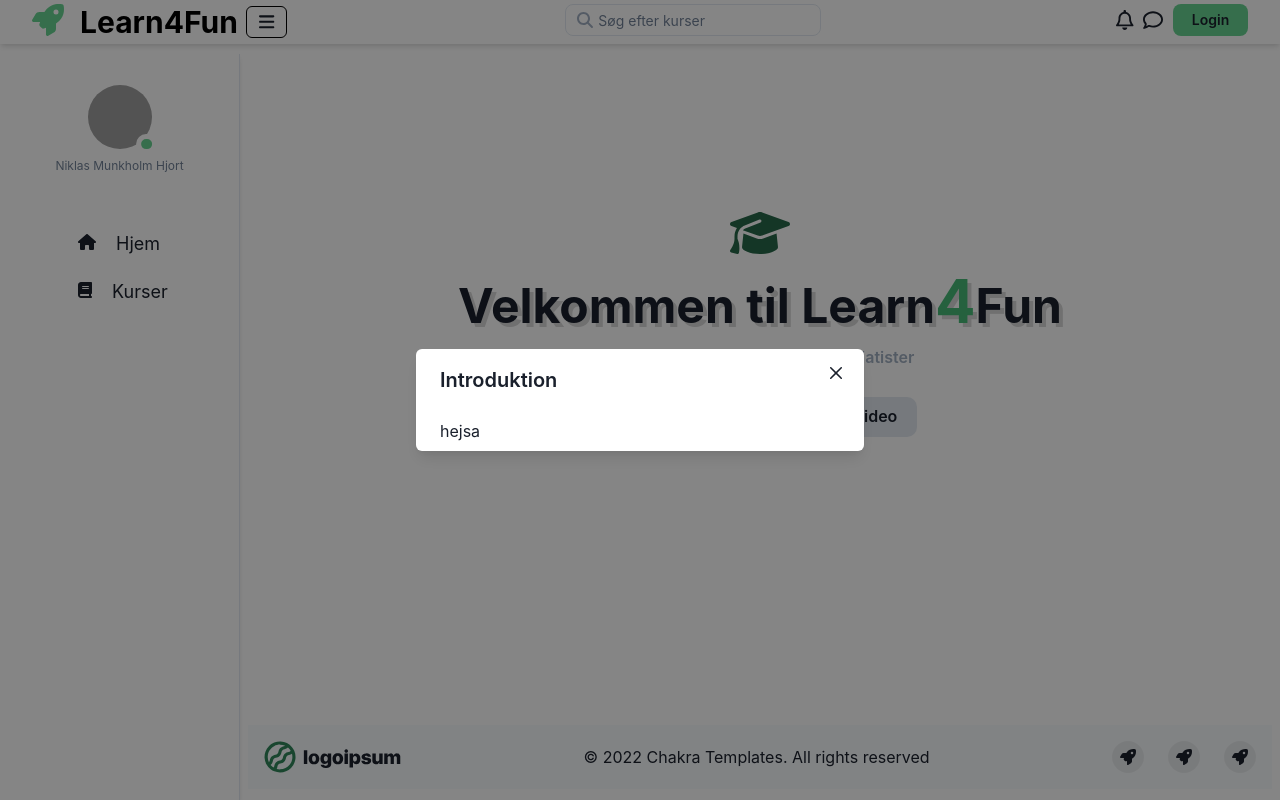
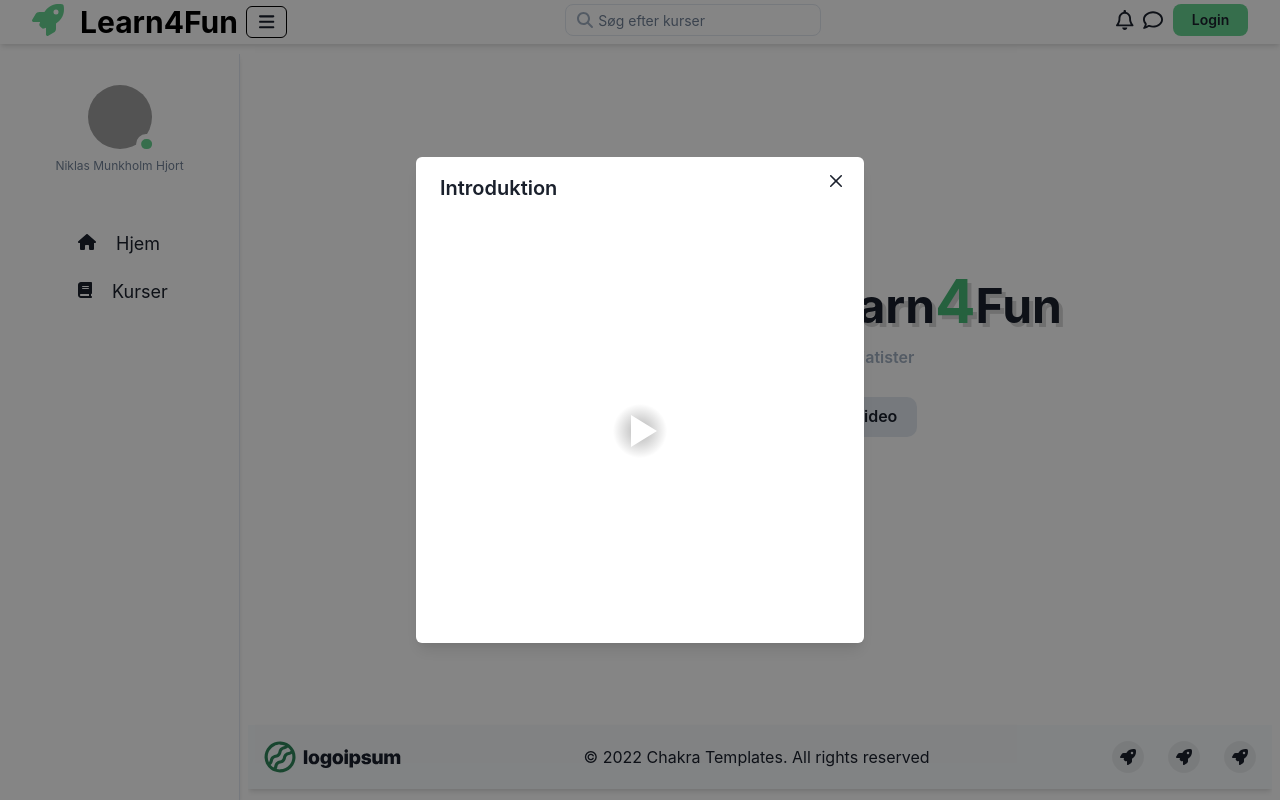
Before and after one commit to nikl1425/NextTsL4F, a Next.js app: page / in a window 1280 px wide. Both pictures are taken after a click on the button "Intro Video". Built offline with nearby package versions, Linux system fonts and the light colour scheme; no server answers; grey boxes are pictures that could not be loaded.

Commit message:
video work needed

```diff
--- a/package.json
+++ b/package.json
@@ -28,6 +28,7 @@
     "next": "13.0.6",
     "react": "18.2.0",
     "react-dom": "18.2.0",
+    "react-player": "^2.11.0",
     "react-redux": "^8.0.5",
     "typescript": "4.9.4"
   },
--- a/pages/index.tsx
+++ b/pages/index.tsx
@@ -1,7 +1,8 @@
-import { Container, Stack, Heading, Text, Center, Wrap, Button, useDisclosure, ModalHeader, Modal, ModalContent, ModalBody, ModalOverlay, ModalCloseButton } from "@chakra-ui/react"
+import { Container, Stack, Heading, Text, Center, Wrap, Button, useDisclosure, ModalHeader, Modal, ModalContent, ModalBody, ModalOverlay, ModalCloseButton, Box } from "@chakra-ui/react"
 import { FontAwesomeIcon } from "@fortawesome/react-fontawesome";
 import { faGraduationCap } from "@fortawesome/free-solid-svg-icons";
 import { faPlayCircle } from "@fortawesome/free-regular-svg-icons";
+import VideoPlayer from "../src/components/Video/ReactPlayer";
 import FontAwesomeWrap from "../src/components/Icons/FontAwesomeWrap";
 
 export default function Home() {
@@ -50,7 +51,15 @@
           <ModalHeader>Introduktion</ModalHeader>
           <ModalCloseButton />
           <ModalBody>
-            hejsa
+            <Center>
+              <Container borderRadius={'25px'} p={4}>
+                <VideoPlayer
+                link="https://www.youtube.com/watch?v=ysz5S6PUM-U"
+                lightMode={true} />
+              </Container>
+            </Center>
+
+
           </ModalBody>
         </ModalContent>
       </Modal>
--- a/pages/layout.tsx
+++ b/pages/layout.tsx
@@ -35,7 +35,7 @@
                                     {children}
                                 </Box>
 
-                                <Box boxShadow={'md'} h={'10%'}>
+                                <Box boxShadow={'md'}>
                                     <Footer/>
                                 </Box>
 
--- /dev/null
+++ b/src/components/Video/ReactPlayer.tsx
@@ -0,0 +1,19 @@
+import ReactPlayer from "react-player";
+import React, { FC } from 'react';
+import { Box } from '@chakra-ui/react';
+
+type VideoPlayerStyle = {
+    color?: string,
+    borderRadius?: string,
+}
+
+
+const CustomReactPlayer: FC<{ link: string, videoStyle?: VideoPlayerStyle, lightMode?: boolean }> = ({ link, videoStyle, lightMode }) => {
+    return (
+        <Box as="div" borderRadius={'25px'} p={2}>
+            <ReactPlayer style={{top: 0, bottom: 0}} width={'100%'} controls={true} url={link} light={lightMode ? lightMode : false} />
+        </Box>
+    )
+}
+
+export default CustomReactPlayer;
```
Also changed, not shown: src/components/Video/VideoPlayer.tsx (added, +12 -0 lines), src/hooks/useVideoPlayer.ts (added, +27 -0 lines), 1 other file (tests, documents, lock files or other folders).
